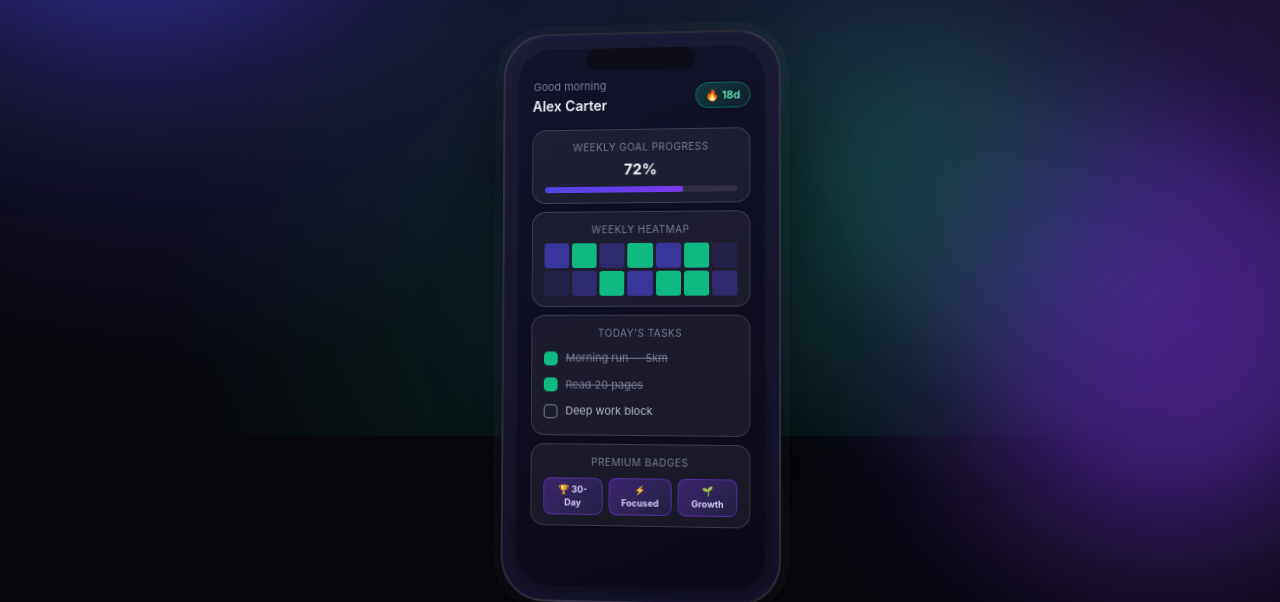
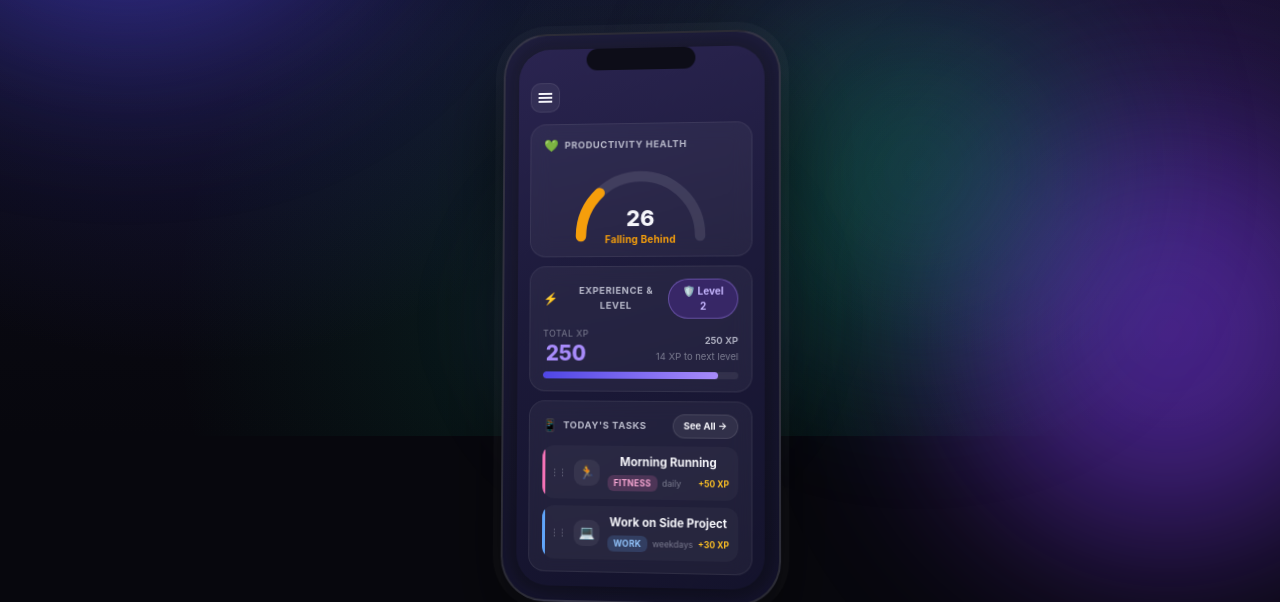
Before and after one commit to darkgarenalost-arch/track-u, a plain HTML site: page download.html in a window 1280 px wide. Shown: the part 364-966 px from the top of the page. Drawn offline with Linux system fonts and the light colour scheme.

Commit message:
Update download.html

```diff
--- a/download.html
+++ b/download.html
@@ -195,49 +195,86 @@ h1.hero-title {
 }
 .phone-screen {
   position: relative; width: 100%; height: 100%; border-radius: 32px; overflow: hidden;
-  background: linear-gradient(160deg, #12122a, #0a0a16);
-  padding: 30px 14px 14px;
-}
-.app-topbar { display: flex; justify-content: space-between; align-items: center; margin-bottom: 14px; }
-.app-topbar .greet { font-size: 11px; color: var(--text-low); }
-.app-topbar .name { font-size: 14px; font-weight: 600; color: var(--text-hi); }
-.streak-pill {
-  display: flex; align-items: center; gap: 4px; font-size: 11px; font-weight: 600;
-  background: linear-gradient(135deg, rgba(16,185,129,0.25), rgba(16,185,129,0.08));
-  border: 1px solid rgba(16,185,129,0.4); color: #6EE7B7; padding: 4px 9px; border-radius: 100px;
+  background: linear-gradient(165deg, #2a2450 0%, #1c1a3a 45%, #14132c 100%);
+  padding: 34px 12px 14px;
 }
 
-.mini-card {
-  background: var(--glass); border: 1px solid var(--glass-border); border-radius: 14px;
-  padding: 10px 12px; margin-bottom: 8px; backdrop-filter: blur(10px);
+/* App top bar: hamburger menu */
+.app-topbar { display: flex; align-items: center; margin-bottom: 12px; }
+.hamburger-btn {
+  width: 30px; height: 30px; border-radius: 10px; background: rgba(255,255,255,0.06);
+  border: 1px solid rgba(255,255,255,0.08); display: flex; align-items: center; justify-content: center;
 }
-.mini-card .label { font-size: 10px; color: var(--text-low); text-transform: uppercase; letter-spacing: 0.05em; margin-bottom: 4px; }
-.mini-card .value { font-size: 15px; font-weight: 700; color: var(--text-hi); }
+.hamburger-btn span { display: block; width: 14px; height: 2px; background: var(--text-hi); position: relative; }
+.hamburger-btn span::before, .hamburger-btn span::after {
+  content: ""; position: absolute; left: 0; width: 14px; height: 2px; background: var(--text-hi);
+}
+.hamburger-btn span::before { top: -4px; }
+.hamburger-btn span::after { top: 4px; }
 
-.heatmap { display: grid; grid-template-columns: repeat(7, 1fr); gap: 3px; margin-top: 6px; }
-.heatmap span {
-  width: 100%; padding-top: 100%; border-radius: 3px; position: relative;
-  background: rgba(79,70,229,0.15);
+/* Shared stat card shell */
+.stat-card {
+  background: rgba(255,255,255,0.045); border: 1px solid rgba(255,255,255,0.07); border-radius: 16px;
+  padding: 12px 13px; margin-bottom: 9px; backdrop-filter: blur(10px);
 }
-.heatmap span.h1 { background: rgba(79,70,229,0.35); }
-.heatmap span.h2 { background: rgba(79,70,229,0.6); }
-.heatmap span.h3 { background: var(--success); }
+.stat-card .card-head { display: flex; align-items: center; justify-content: space-between; margin-bottom: 8px; }
+.stat-card .card-head .title-group { display: flex; align-items: center; gap: 6px; }
+.stat-card .card-head .title-group .ico { font-size: 12px; }
+.stat-card .card-head .title-group .txt {
+  font-size: 9.5px; font-weight: 700; letter-spacing: 0.06em; text-transform: uppercase; color: var(--text-mid);
+}
 
-.progress-track { width: 100%; height: 6px; border-radius: 6px; background: rgba(255,255,255,0.08); overflow: hidden; margin-top: 6px; }
-.progress-fill { height: 100%; border-radius: 6px; background: linear-gradient(90deg, var(--primary), var(--secondary)); animation: growBar 2.4s ease-out both; }
+/* Productivity health gauge */
+.gauge-card { text-align: center; }
+.gauge-wrap { position: relative; width: 100%; display: flex; justify-content: center; margin-top: 4px; }
+.gauge-wrap svg { width: 150px; height: auto; overflow: visible; }
+.gauge-readout {
+  position: absolute; top: 46px; left: 0; right: 0; display: flex; flex-direction: column; align-items: center;
+}
+.gauge-readout .num { font-size: 22px; font-weight: 800; color: var(--text-hi); line-height: 1; }
+.gauge-readout .status { font-size: 10px; font-weight: 700; color: #F59E0B; margin-top: 3px; letter-spacing: 0.02em; }
+
+/* Experience & level */
+.level-pill {
+  display: flex; align-items: center; gap: 5px; font-size: 10px; font-weight: 700; color: #C4B5FD;
+  background: rgba(124,58,237,0.22); border: 1px solid rgba(167,139,250,0.4);
+  padding: 4px 10px; border-radius: 100px;
+}
+.xp-row { display: flex; align-items: flex-end; justify-content: space-between; margin-bottom: 8px; }
+.xp-row .xp-label { font-size: 9px; color: var(--text-low); text-transform: uppercase; letter-spacing: 0.05em; margin-bottom: 3px; }
+.xp-row .xp-total { font-size: 21px; font-weight: 800; color: #A78BFA; line-height: 1; }
+.xp-row .xp-meta { text-align: right; font-size: 9.5px; color: var(--text-low); }
+.xp-row .xp-meta .cur { color: var(--text-mid); font-weight: 600; display: block; margin-bottom: 2px; }
+.xp-track { width: 100%; height: 7px; border-radius: 100px; background: rgba(255,255,255,0.07); overflow: hidden; }
+.xp-fill { height: 100%; border-radius: 100px; background: linear-gradient(90deg, var(--primary), #A78BFA); animation: growBar 2.4s ease-out both; }
 @keyframes growBar { from { width: 0; } }
 
-.task-row { display: flex; align-items: center; gap: 8px; font-size: 11px; color: var(--text-mid); padding: 5px 0; }
-.task-row .box { width: 14px; height: 14px; border-radius: 4px; border: 1.5px solid var(--text-low); flex-shrink: 0; }
-.task-row .box.done { background: var(--success); border-color: var(--success); }
-.task-row .done-text { text-decoration: line-through; color: var(--text-low); }
-
-.badges-row { display: flex; gap: 6px; margin-top: 8px; }
-.badge-chip {
-  font-size: 9px; font-weight: 700; padding: 4px 7px; border-radius: 8px;
-  background: linear-gradient(135deg, rgba(124,58,237,0.35), rgba(79,70,229,0.15));
-  border: 1px solid rgba(124,58,237,0.5); color: #D8CFFF;
+/* Today's tasks */
+.see-all-pill {
+  font-size: 9.5px; font-weight: 700; color: var(--text-hi); background: rgba(255,255,255,0.07);
+  border: 1px solid rgba(255,255,255,0.1); padding: 4px 10px; border-radius: 100px;
 }
+.task-item {
+  display: flex; align-items: center; gap: 8px; background: rgba(255,255,255,0.03);
+  border-radius: 12px; padding: 8px 9px 8px 8px; margin-bottom: 7px; position: relative; overflow: hidden;
+}
+.task-item:last-child { margin-bottom: 0; }
+.task-item::before { content: ""; position: absolute; left: 0; top: 0; bottom: 0; width: 3px; border-radius: 3px; }
+.task-item.t-fitness::before { background: #F472B6; }
+.task-item.t-work::before { background: #60A5FA; }
+.task-item .drag { font-size: 9px; color: var(--text-low); letter-spacing: -1px; flex-shrink: 0; }
+.task-item .t-icon {
+  width: 26px; height: 26px; border-radius: 9px; flex-shrink: 0; display: flex; align-items: center; justify-content: center;
+  font-size: 13px; background: rgba(255,255,255,0.06);
+}
+.task-item .t-body { flex: 1; min-width: 0; }
+.task-item .t-title { font-size: 11.5px; font-weight: 700; color: var(--text-hi); margin-bottom: 3px; }
+.task-item .t-meta { display: flex; align-items: center; gap: 5px; font-size: 8.5px; }
+.tag-chip { font-weight: 700; padding: 2px 6px; border-radius: 6px; text-transform: uppercase; letter-spacing: 0.03em; }
+.tag-chip.fitness { background: rgba(244,114,182,0.18); color: #F9A8D4; }
+.tag-chip.work { background: rgba(96,165,250,0.18); color: #93C5FD; }
+.t-freq { color: var(--text-low); }
+.t-xp { color: #FBBF24; font-weight: 700; margin-left: auto; }
 
 .phone-glow {
   position: absolute; width: 340px; height: 340px; border-radius: 50%;
@@ -451,46 +488,89 @@ footer { padding: 40px 0 60px; text-align: center; color: var(--text-low); font-
     <!-- Phone mockup -->
     <div class="phone-stage">
       <div class="phone-glow" aria-hidden="true"></div>
-      <div class="phone" role="img" aria-label="Preview of the Track U app dashboard showing habit tracker, tasks, goals, weekly heatmap, analytics, streak counter and premium badges">
+      <div class="phone" role="img" aria-label="Preview of the Track U app dashboard showing productivity health score, experience level and XP progress, and today's tasks">
         <div class="phone-notch" aria-hidden="true"></div>
         <div class="phone-screen">
           <div class="app-topbar">
-            <div>
-              <div class="greet">Good morning</div>
-              <div class="name">Alex Carter</div>
-            </div>
-            <div class="streak-pill">🔥 18d</div>
+            <div class="hamburger-btn" aria-hidden="true"><span></span></div>
           </div>
 
-          <div class="mini-card">
-            <div class="label">Weekly Goal Progress</div>
-            <div class="value">72%</div>
-            <div class="progress-track"><div class="progress-fill" style="width:72%"></div></div>
-          </div>
-
-          <div class="mini-card">
-            <div class="label">Weekly Heatmap</div>
-            <div class="heatmap" aria-hidden="true">
-              <span class="h2"></span><span class="h3"></span><span class="h1"></span><span class="h3"></span>
-              <span class="h2"></span><span class="h3"></span><span></span>
-              <span></span><span class="h1"></span><span class="h3"></span><span class="h2"></span>
-              <span class="h3"></span><span class="h3"></span><span class="h1"></span>
+          <!-- Productivity Health gauge -->
+          <div class="stat-card gauge-card">
+            <div class="card-head">
+              <div class="title-group">
+                <span class="ico" aria-hidden="true">💚</span>
+                <span class="txt">Productivity Health</span>
+              </div>
+            </div>
+            <div class="gauge-wrap">
+              <svg viewBox="0 0 200 110" aria-hidden="true">
+                <path d="M20,100 A80,80 0 0 1 180,100" fill="none" stroke="rgba(255,255,255,0.10)" stroke-width="14" stroke-linecap="round"/>
+                <path d="M20,100 A80,80 0 0 1 180,100" fill="none" stroke="#F59E0B" stroke-width="14" stroke-linecap="round" stroke-dasharray="65 400"/>
+              </svg>
+              <div class="gauge-readout">
+                <span class="num">26</span>
+                <span class="status">Falling Behind</span>
+              </div>
             </div>
           </div>
 
-          <div class="mini-card">
-            <div class="label">Today's Tasks</div>
-            <div class="task-row"><span class="box done"></span><span class="done-text">Morning run — 5km</span></div>
-            <div class="task-row"><span class="box done"></span><span class="done-text">Read 20 pages</span></div>
-            <div class="task-row"><span class="box"></span><span>Deep work block</span></div>
+          <!-- Experience & Level -->
+          <div class="stat-card">
+            <div class="card-head">
+              <div class="title-group">
+                <span class="ico" aria-hidden="true">⚡</span>
+                <span class="txt">Experience &amp; Level</span>
+              </div>
+              <span class="level-pill">🛡️ Level 2</span>
+            </div>
+            <div class="xp-row">
+              <div>
+                <div class="xp-label">Total XP</div>
+                <div class="xp-total">250</div>
+              </div>
+              <div class="xp-meta">
+                <span class="cur">250 XP</span>
+                <span>14 XP to next level</span>
+              </div>
+            </div>
+            <div class="xp-track"><div class="xp-fill" style="width:90%"></div></div>
           </div>
 
-          <div class="mini-card">
-            <div class="label">Premium Badges</div>
-            <div class="badges-row">
-              <span class="badge-chip">🏆 30-Day</span>
-              <span class="badge-chip">⚡ Focused</span>
-              <span class="badge-chip">🌱 Growth</span>
+          <!-- Today's Tasks -->
+          <div class="stat-card">
+            <div class="card-head">
+              <div class="title-group">
+                <span class="ico" aria-hidden="true">📱</span>
+                <span class="txt">Today's Tasks</span>
+              </div>
+              <span class="see-all-pill">See All →</span>
+            </div>
+
+            <div class="task-item t-fitness">
+              <span class="drag" aria-hidden="true">⋮⋮</span>
+              <span class="t-icon" aria-hidden="true">🏃</span>
+              <div class="t-body">
+                <div class="t-title">Morning Running</div>
+                <div class="t-meta">
+                  <span class="tag-chip fitness">Fitness</span>
+                  <span class="t-freq">daily</span>
+                  <span class="t-xp">+50 XP</span>
+                </div>
+              </div>
+            </div>
+
+            <div class="task-item t-work">
+              <span class="drag" aria-hidden="true">⋮⋮</span>
+              <span class="t-icon" aria-hidden="true">💻</span>
+              <div class="t-body">
+                <div class="t-title">Work on Side Project</div>
+                <div class="t-meta">
+                  <span class="tag-chip work">Work</span>
+                  <span class="t-freq">weekdays</span>
+                  <span class="t-xp">+30 XP</span>
+                </div>
+              </div>
             </div>
           </div>
         </div>
```
